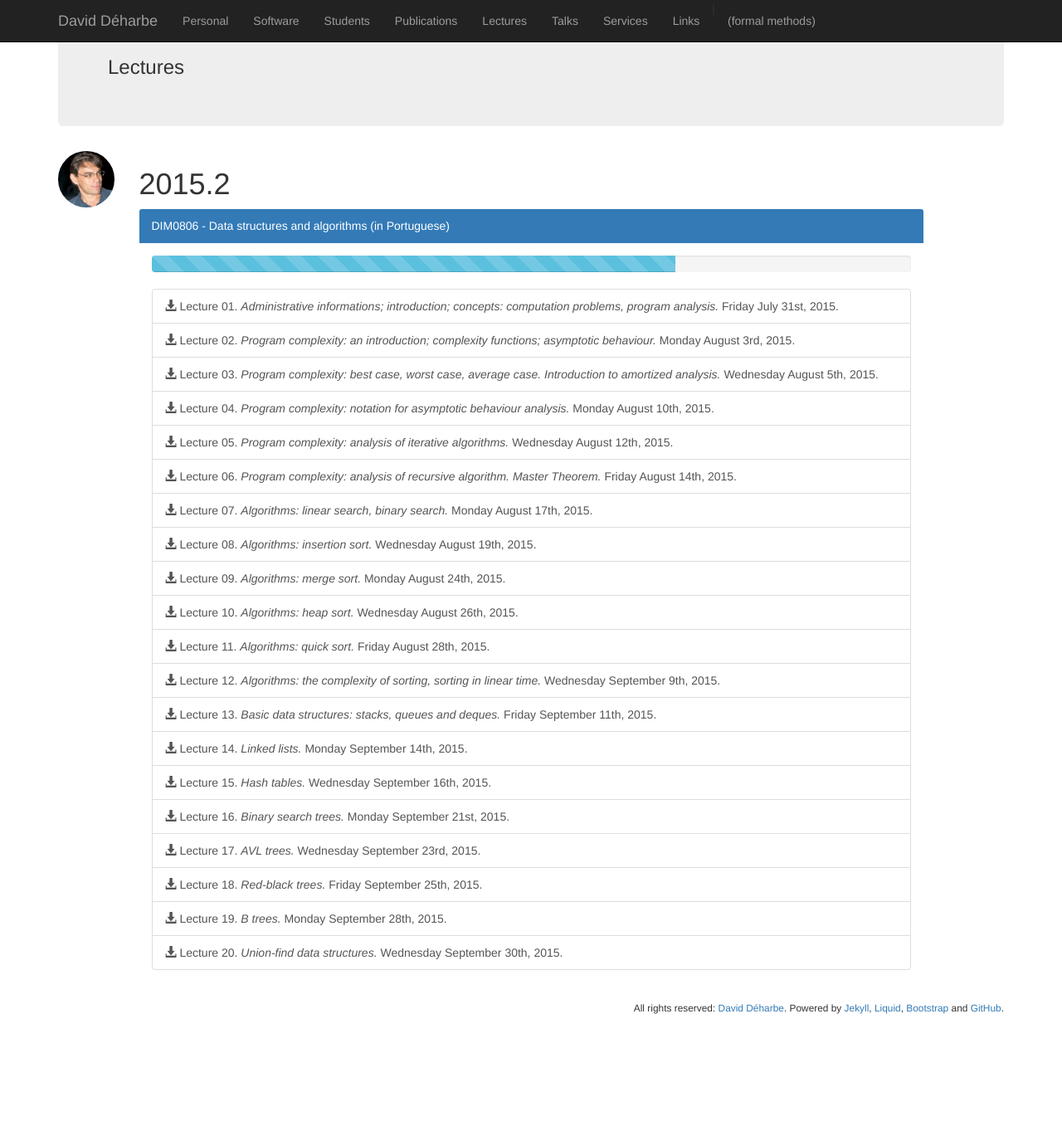
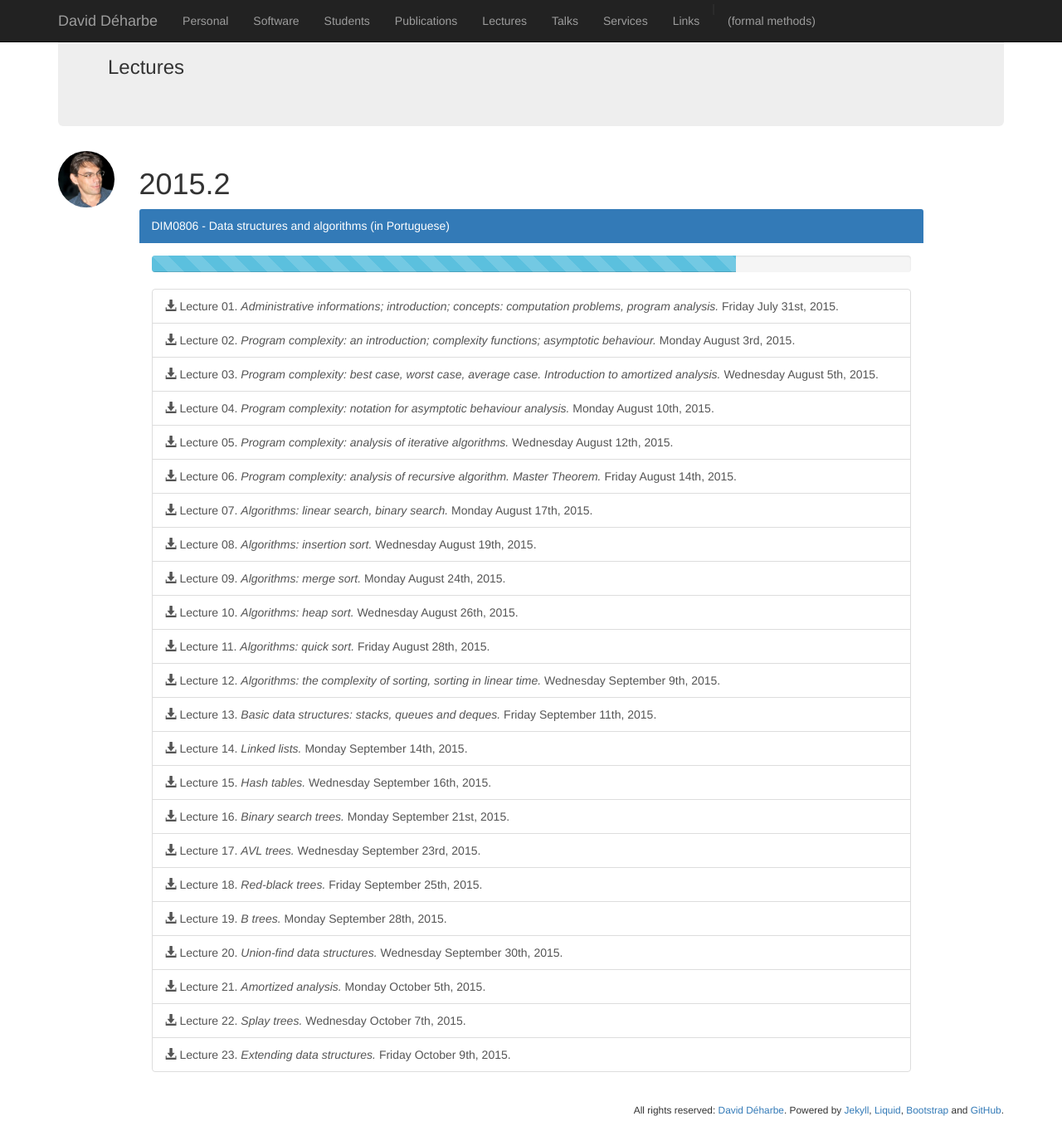
Before and after one commit to DavidDeharbe/DavidDeharbe.github.io, a Jekyll site: the page built from lectures.html, in a window 1280 px wide and 1357 px high. Shown: the whole window at 83% size. Built offline with Jekyll 4.4.1, drawn with Linux system fonts in a browser that asks for light colours; Markdown is read by kramdown in place of the engine named in the settings.

Commit message:
+1 week of lectures

```diff
--- a/lectures.html
+++ b/lectures.html
@@ -13,9 +13,9 @@ sitemap:
   <div class="panel-heading">DIM0806 - Data structures and algorithms (in Portuguese)</div>
   <div class="panel-body">
     <div class="progress">
-      <div class="progress-bar progress-bar-info progress-bar-striped" role="progressbar" aria-valuenow="70"
-	aria-valuemin="0" aria-valuemax="69" style="width:69%">
-	<span class="sr-only">69% Complete</span>
+      <div class="progress-bar progress-bar-info progress-bar-striped" role="progressbar" aria-valuenow="77"
+	aria-valuemin="0" aria-valuemax="77" style="width:77%">
+	<span class="sr-only">77% Complete</span>
       </div>
     </div>
     <div class="list-group">
@@ -39,6 +39,9 @@ sitemap:
       <a href="{{ site.url }}/downloads/lectures/2015.2/dim0806/aula18.pdf" class="list-group-item"><span class="glyphicon glyphicon-download-alt"></span> Lecture 18. <i>Red-black trees.</i> Friday September 25th, 2015.</a>
       <a href="{{ site.url }}/downloads/lectures/2015.2/dim0806/aula19.pdf" class="list-group-item"><span class="glyphicon glyphicon-download-alt"></span> Lecture 19. <i>B trees.</i> Monday September 28th, 2015.</a>
       <a href="{{ site.url }}/downloads/lectures/2015.2/dim0806/aula20.pdf" class="list-group-item"><span class="glyphicon glyphicon-download-alt"></span> Lecture 20. <i>Union-find data structures.</i> Wednesday September 30th, 2015.</a>
+      <a href="{{ site.url }}/downloads/lectures/2015.2/dim0806/aula21.pdf" class="list-group-item"><span class="glyphicon glyphicon-download-alt"></span> Lecture 21. <i>Amortized analysis.</i> Monday October 5th, 2015.</a>
+      <a href="{{ site.url }}/downloads/lectures/2015.2/dim0806/aula22.pdf" class="list-group-item"><span class="glyphicon glyphicon-download-alt"></span> Lecture 22. <i>Splay trees.</i> Wednesday October 7th, 2015.</a>
+      <a href="{{ site.url }}/downloads/lectures/2015.2/dim0806/aula23.pdf" class="list-group-item"><span class="glyphicon glyphicon-download-alt"></span> Lecture 23. <i>Extending data structures.</i> Friday October 9th, 2015.</a>
     </div>
   </div>
 </div>
```
Also changed, not shown: 3 other files.
